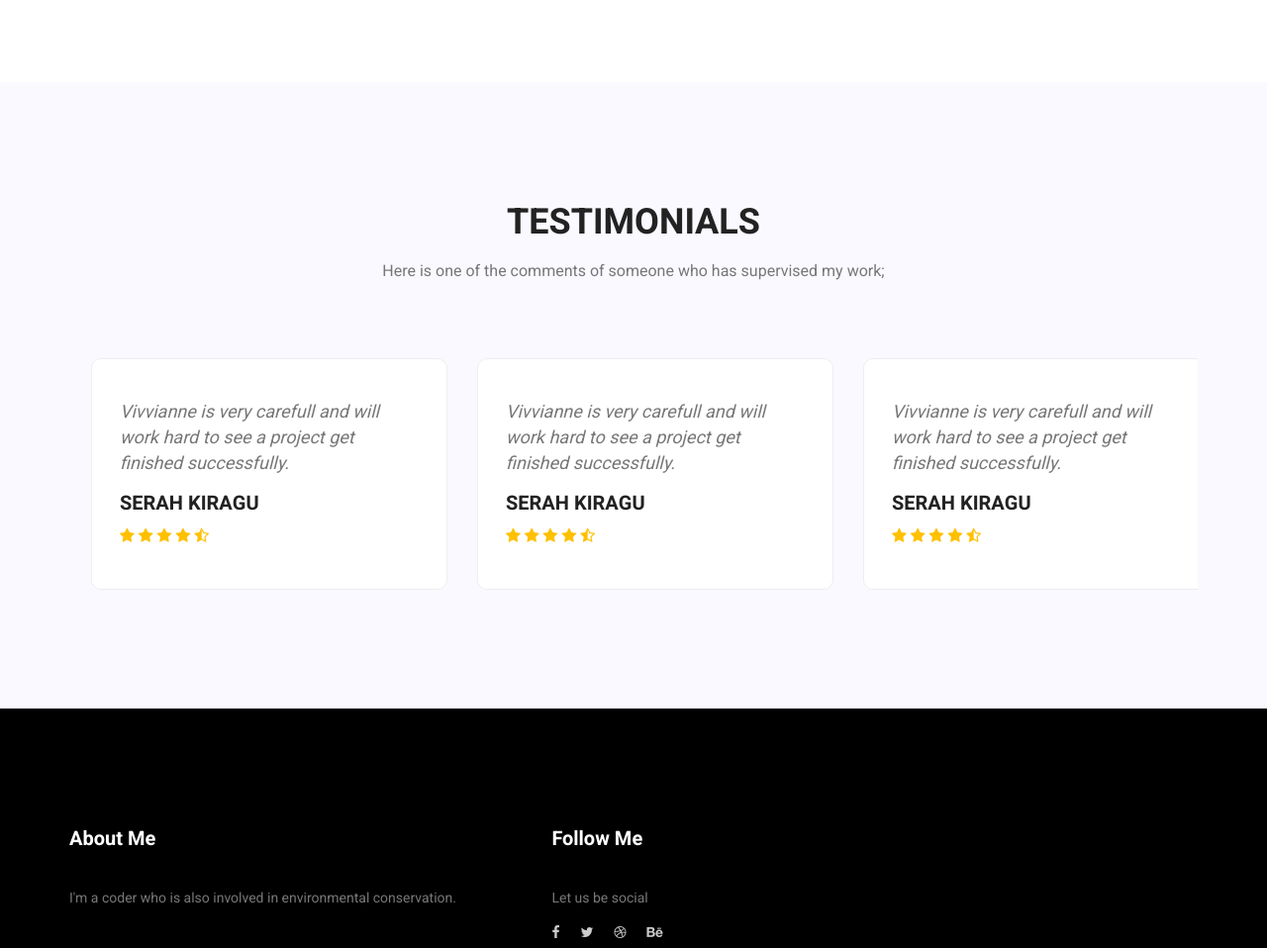
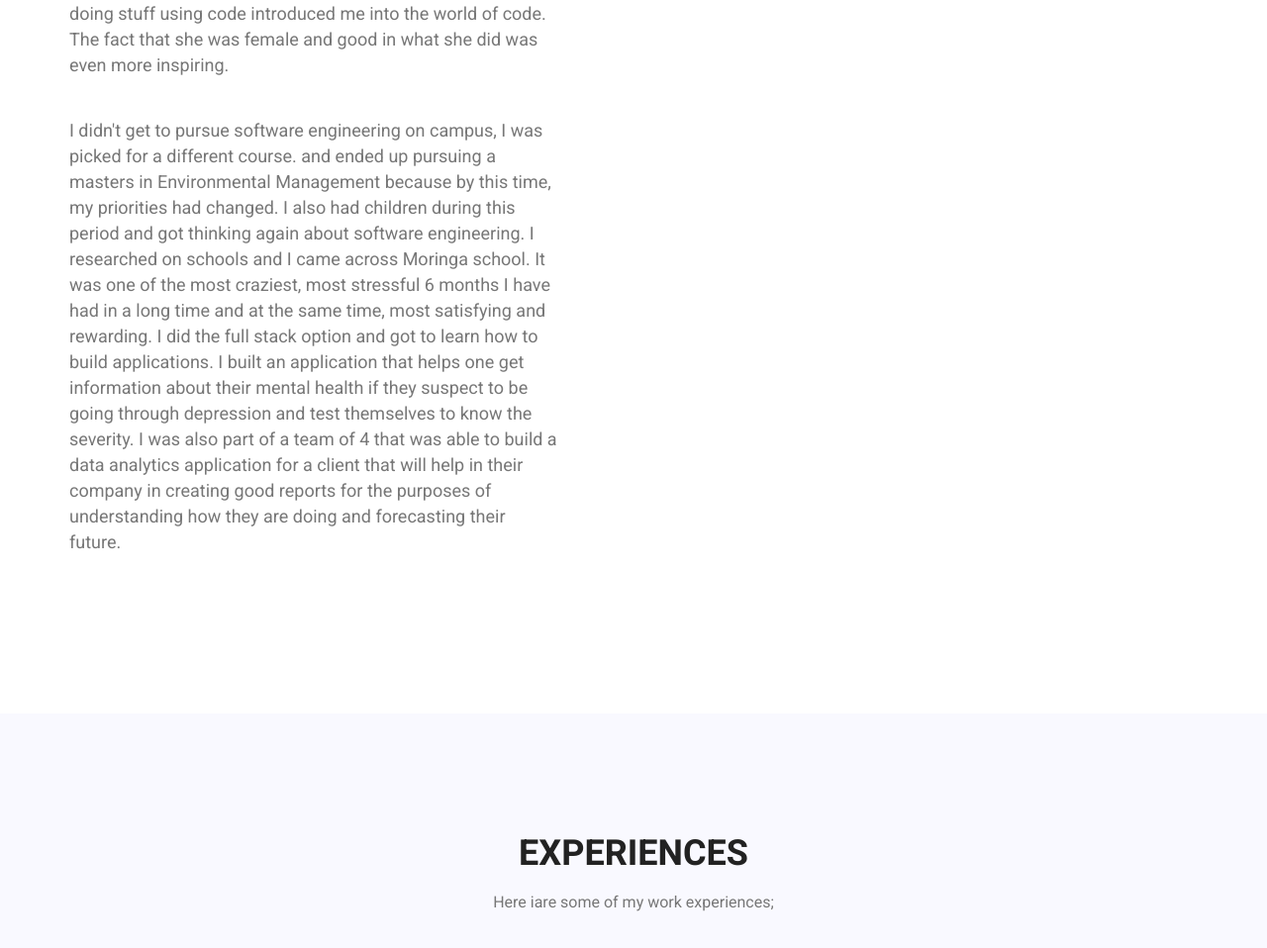
Before and after one commit to Vivvianne/Viv-Portfolio, a plain HTML site: page about-me.html in a window 1280 px wide. Shown: the part 1607-2565 px from the top of the page at 99% size. Drawn offline with Linux system fonts and the light colour scheme.

Commit message:
edited the testimonials

```diff
--- a/about-me.html
+++ b/about-me.html
@@ -112,7 +112,9 @@
         			<div class="col-lg-6">
         				<div class="welcome_text">
         					<h4>About Myself</h4>
-        					<p>I'm a coder who is very passionate about environmental conservation.I'm interested in building solutions that would help in solving environmental problems, and peak the interest of people about their environment. I also like music. I sing in charities and in church. I enjoy nature walks, hikes and reading fiction.</p>
+        					<p>My name is Vivvianne Kimani and I love creating solutions using code. Solutions that improve peoples’ quality of life and make their life experiences worth the while. I got curious about coding by observing 2 individuals; Chloe O’brien and Careena Flora. These 2 ladies  inspired me in 2 different seasons of my life. Careena, my sister, was invited to study computer science and mathematics when I was just joining high school and she got me curious about computers. Then Watching Chloe O’brien a fictional character in 24 the series doing stuff using code introduced me into the world of code. The fact that she was female and good in what she did was even more inspiring.
+
+							<p>I didn't get to pursue software engineering on campus, I was picked for a different course. and ended up pursuing a masters in Environmental Management because by this time, my priorities had changed. I also had children during this period and got thinking again about software engineering. I researched on schools and I came across Moringa school. It was one of the most craziest, most stressful 6 months I have had in a long time and at the same time, most satisfying and rewarding. I did the full stack option and got to learn how to build applications. I built an application that helps one get information about their mental health if they suspect to be going through depression and test themselves to know the severity. I was also part of a team of 4 that was able to build a data analytics application for a client that will help in their company in creating good reports for the purposes of understanding how they are doing and forecasting their future.</p>
 
         				</div>
         			</div>
@@ -126,15 +128,15 @@
         <section class="testimonials_area p_120">
         	<div class="container">
         		<div class="main_title">
-        			<h2>Testimonials</h2>
-        			<p>Here is one of the comments of someone who has supervised my work;</p>
+        			<h2>Experiences</h2>
+        			<p>Here iare some of my work experiences;</p>
         		</div>
         		<div class="testi_inner">
 					<div class="testi_slider owl-carousel">
 						<div class="item">
 							<div class="testi_item">
-								<p>Vivvianne is very carefull and will work hard to see a project get finished successfully.</p>
-								<h4>Serah Kiragu</h4>
+								<p>As a research assistant in IAAS potsdame I enjoyed interacting with farmers and seeing how they are improving their farming techniques.</p>
+								<h4>IAAS potsdame</h4>
 								<a href="#"><i class="fa fa-star"></i></a>
 								<a href="#"><i class="fa fa-star"></i></a>
 								<a href="#"><i class="fa fa-star"></i></a>
@@ -144,8 +146,8 @@
 						</div>
 						<div class="item">
 							<div class="testi_item">
-								<p>Vivvianne is very carefull and will work hard to see a project get finished successfully.</p>
-								<h4>Serah Kiragu</h4>
+								<p>I was thrilled to work at the Sheldricks and lend my expertise towards elephant conservation</p>
+								<h4>The Sheldricks Wildlife Trust</h4>
 								<a href="#"><i class="fa fa-star"></i></a>
 								<a href="#"><i class="fa fa-star"></i></a>
 								<a href="#"><i class="fa fa-star"></i></a>
@@ -155,8 +157,8 @@
 						</div>
 						<div class="item">
 							<div class="testi_item">
-								<p>Vivvianne is very carefull and will work hard to see a project get finished successfully.</p>
-								<h4>Serah Kiragu</h4>
+								<p>My interest in coding and programming increased while I was working at Upande as an office administrator.</p>
+								<h4>Upande Ltd</h4>
 								<a href="#"><i class="fa fa-star"></i></a>
 								<a href="#"><i class="fa fa-star"></i></a>
 								<a href="#"><i class="fa fa-star"></i></a>
```
Also changed, not shown: index.html (+9 -9 lines), skills.html (+9 -9 lines).
